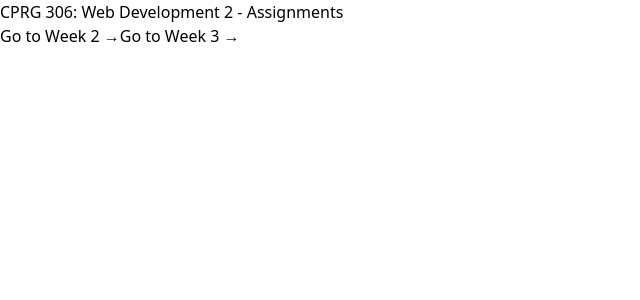
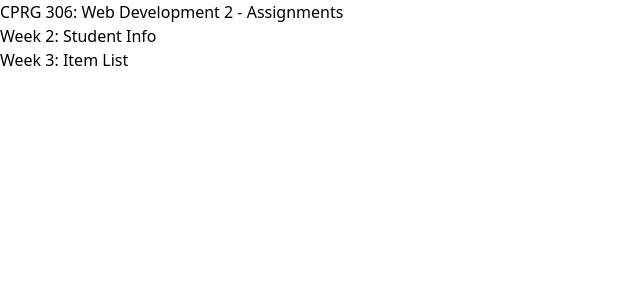
Before and after one commit to datdo13a/cprg306-assignments, a Next.js app: page / in a window 1280 px wide. Shown: the top 300 px of the page, without its empty margins (0-640 px from the left). Built offline with nearby package versions, Linux system fonts and the light colour scheme.

Commit message:
fixed formating
made things clearer and followed instructions

```diff
--- a/app/page.js
+++ b/app/page.js
@@ -4,10 +4,11 @@ function HomePage() {
   return (
     <div>
       <h1>CPRG 306: Web Development 2 - Assignments</h1>
-      <p>
-        <Link href="/week-2" className="hover:text-blue-400 hover:underline">Go to Week 2</Link> &rarr;
-        <Link href="/week-3" className="hover:text-blue-400 hover:underline">Go to Week 3</Link> &rarr;
-      </p>
+
+      <ul>
+        <li><Link href="/week-2" className="hover:text-blue-400 hover:underline">Week 2: Student Info</Link></li>
+        <li><Link href="/week-3" className="hover:text-blue-400 hover:underline">Week 3: Item List</Link></li>
+      </ul>
     </div>
   )
 }
--- a/app/week-2/student-info.js
+++ b/app/week-2/student-info.js
@@ -4,7 +4,7 @@ function StudentInfo() {
   return (
     <main>
       <h1>Name: Dat Do-Nguyen</h1>
-      <Link href="https://github.com/datdo13a/cprg306-assignments" target="_blank" rel="noopener noreferrer" className="hover:underline hover:text-blue-400 ">My GitHub!</Link>
+      <Link href="https://github.com/datdo13a/cprg306-assignments" target="_blank" rel="noopener noreferrer" className="hover:underline hover:text-blue-400 ">https://github.com/datdo13a/cprg306-assignments</Link>
     </main>
   );
 }
```
